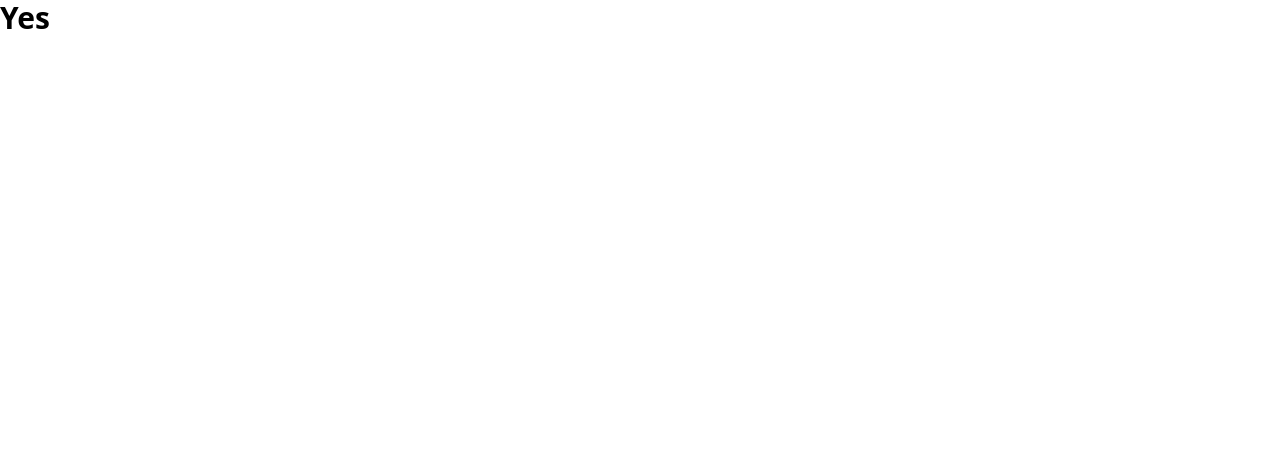
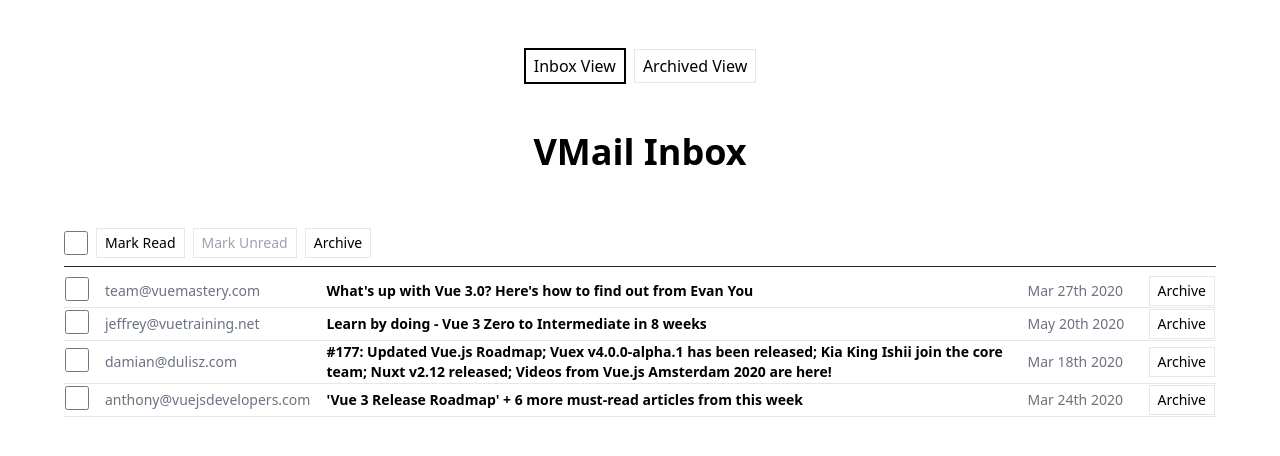
Before and after one commit to helloreniki/gmail-clone, a Vue app: page / in a window 1280 px wide. Shown: the top 456 px of the page. Built offline with nearby package versions, Linux system fonts and the light colour scheme.

Commit message:
date-fns + basic table

```diff
--- a/package.json
+++ b/package.json
@@ -9,6 +9,7 @@
     "lint": "eslint . --ext .vue,.js,.jsx,.cjs,.mjs --fix --ignore-path .gitignore"
   },
   "dependencies": {
+    "date-fns": "^2.29.3",
     "vue": "^3.2.45"
   },
   "devDependencies": {
--- a/src/App.vue
+++ b/src/App.vue
@@ -1,3 +1,78 @@
+
+import PrimaryButton from './components/UI/PrimaryButton.vue';
+
 <template>
-    <div class="text-3xl font-bold">Yes</div>
+    <div class="flex gap-2 justify-center items-center pt-12">
+        <PrimaryButton class="border-2 border-black">Inbox View</PrimaryButton>
+        <PrimaryButton>Archived View</PrimaryButton>
+    </div>
+    <div class="px-16 ">
+        <h1 class="text-4xl font-semibold my-12 text-center">VMail Inbox</h1>
+        <div class="flex gap-2 items-center mb-2 py-2 border-b border-gray-800 text-sm">
+            <input type="checkbox" class="w-6 h-6 accent-pink-500">
+            <PrimaryButton class="">Mark Read</PrimaryButton>
+            <PrimaryButton class="text-gray-400">Mark Unread</PrimaryButton>
+            <PrimaryButton>Archive</PrimaryButton>
+        </div>
+        <table class="text-sm">
+            <tbody>
+                <tr v-for="email in emails" :key="email.id" class="border-b">
+                    <td class="pr-2">
+                        <input type="checkbox" class="w-6 h-6 accent-pink-500">
+                    </td>
+                    <td class="text-gray-500 px-2">{{ email.from }}</td>
+                    <td class="font-semibold px-2 text-sm">{{ email.subject }}</td>
+                    <td class="text-gray-500 px-2 text-sm w-32">{{ format(new Date(email.sentAt), 'MMM do yyyy') }}</td>
+                    <td><PrimaryButton class="text-sm">Archive</PrimaryButton></td>
+                </tr>
+            </tbody>
+        </table>
+    </div>
+
 </template>
+
+<script setup>
+import PrimaryButton from './components/UI/PrimaryButton.vue';
+import { format } from 'date-fns'
+
+
+const emails = [
+    {
+          "id": 1,
+          "from": "team@vuemastery.com",
+          "subject": "What's up with Vue 3.0? Here's how to find out from Evan You",
+          "body": "The opening keynote of VueConf US this year was Evan You (the creator of Vue), giving his State of the Vuenion address. He walked us through the journey of getting Vue 3 from a prototype to a reality the past year. He also dove into Vue's overall growth in the community.",
+          "sentAt": "2020-03-27T18:25:43.511Z",
+          "archived": false,
+          "read": true
+        },
+        {
+          "id": 2,
+          "from": "jeffrey@vuetraining.net",
+          "subject": "Learn by doing - Vue 3 Zero to Intermediate in 8 weeks",
+          "body": "Building projects is one of the most effective ways to learn - and _the_ most effective way _remember_ what you've learned - but it can be frustrating.\n\nThis 8-week course takes the pain out of 'learning by doing'.\n\nEach week we give you\n\n* a project that will grow your skills without overwhelming you\n* links to hand-picked resources, such as Vue Mastery videos, that share the knowledge you'll need for the project (no more useless rabbit holes)\n* answers to any and all questions you have while working\n* feedback on your completed code (so you're only learning good habits)\n\nOur instructors are standing by to answer your questions.\n\nReady to learn?",
+          "sentAt": "2020-05-20T18:25:43.511Z",
+          "archived": false,
+          "read": false
+        },
+        {
+          "id": 3,
+          "from": "damian@dulisz.com",
+          "subject": "#177: Updated Vue.js Roadmap; Vuex v4.0.0-alpha.1 has been released; Kia King Ishii join the core team; Nuxt v2.12 released; Videos from Vue.js Amsterdam 2020 are here!",
+          "body": "First of all, lets congratulate Kia King Ishii on joining the Vue.js core team! 🎉 He has been doing an incredible job building vuex-orm and will now focus on working on the next versions of Vuex.\n\nSpeaking of which – Vuex v4.0.0-alpha.1 has just been released! This is the version of Vuex that will work with Vue 3.0 but keep the familiar API you know from the current version.",
+          "sentAt": "2020-03-18T18:25:43.511Z",
+          "archived": false,
+          "read": false
+        },
+        {
+          "id": 4,
+          "from": "anthony@vuejsdevelopers.com",
+          "subject": "'Vue 3 Release Roadmap' + 6 more must-read articles from this week",
+          "body": "Newsletter Issue #161",
+          "sentAt": "2020-03-24T18:25:43.511Z",
+          "archived": true,
+          "read": false
+        }
+    ]
+
+</script>
--- /dev/null
+++ b/src/components/UI/PrimaryButton.vue
@@ -0,0 +1,10 @@
+<template>
+    <button class="px-2 py-1 border cursor-pointer">
+        <slot />
+    </button>
+</template>
+
+<script setup>
+
+
+</script>
```
Also changed, not shown: 1 other file (tests, documents, lock files or other folders).
